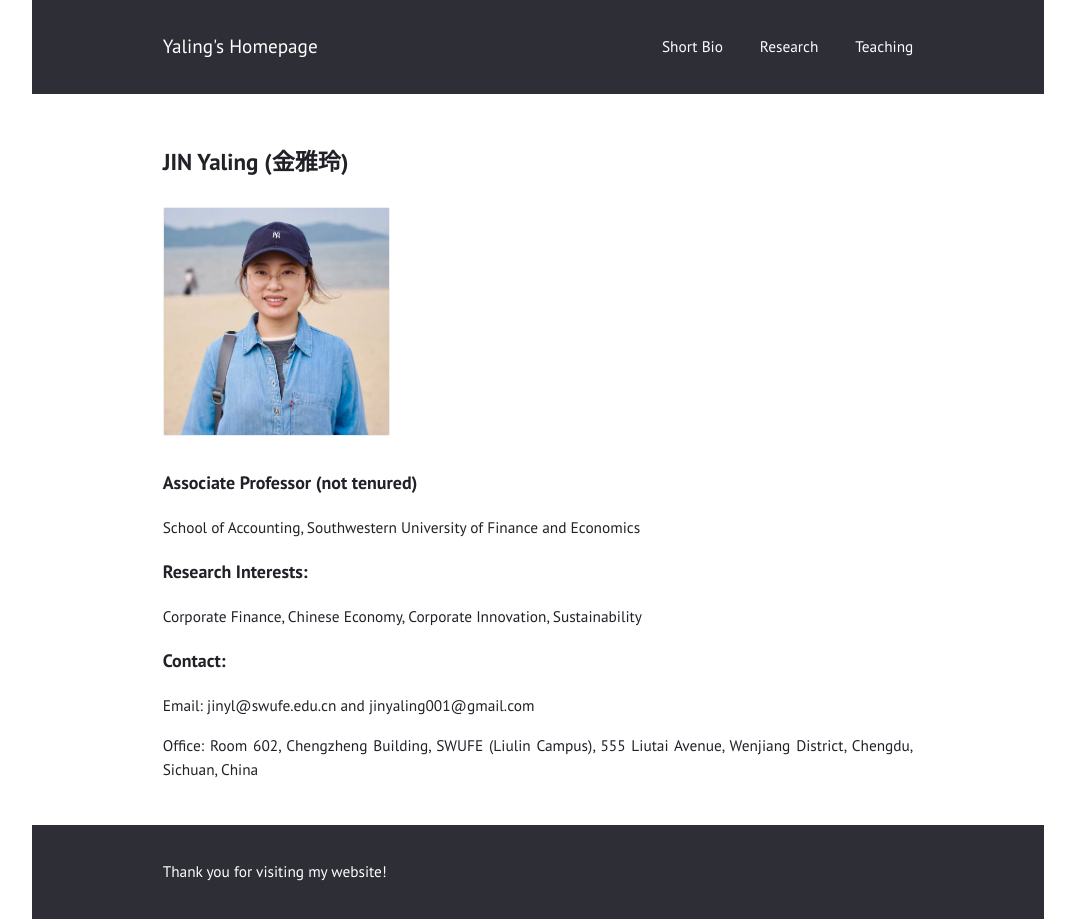
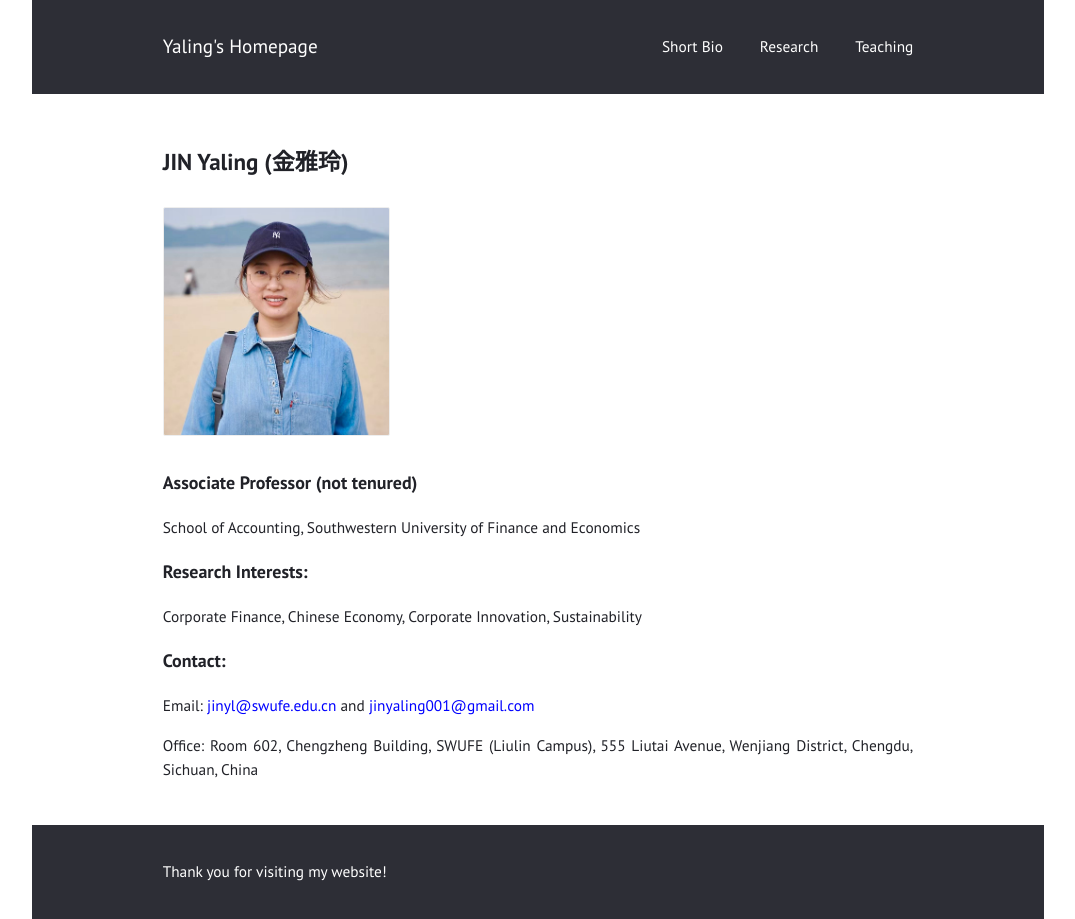
Before and after one commit to jinyaling/jinyaling.github.io, a Jekyll site: the page built from index.md, in a window 1280 px wide. Shown: the whole page, without its empty margins (102-1177 px from the left). Built offline with Jekyll 4.4.1, drawn with Linux system fonts in a browser that asks for light colours.

Commit message:
Update frame.sass

```diff
--- a/assets/css/frame.sass
+++ b/assets/css/frame.sass
@@ -23,3 +23,6 @@ body > header, body > footer
     box-shadow: 0 0 0 1px lighten($dark, 8%)
   html, body > header, body > footer
     background: $dark
+
+a
+  color: blue
```
